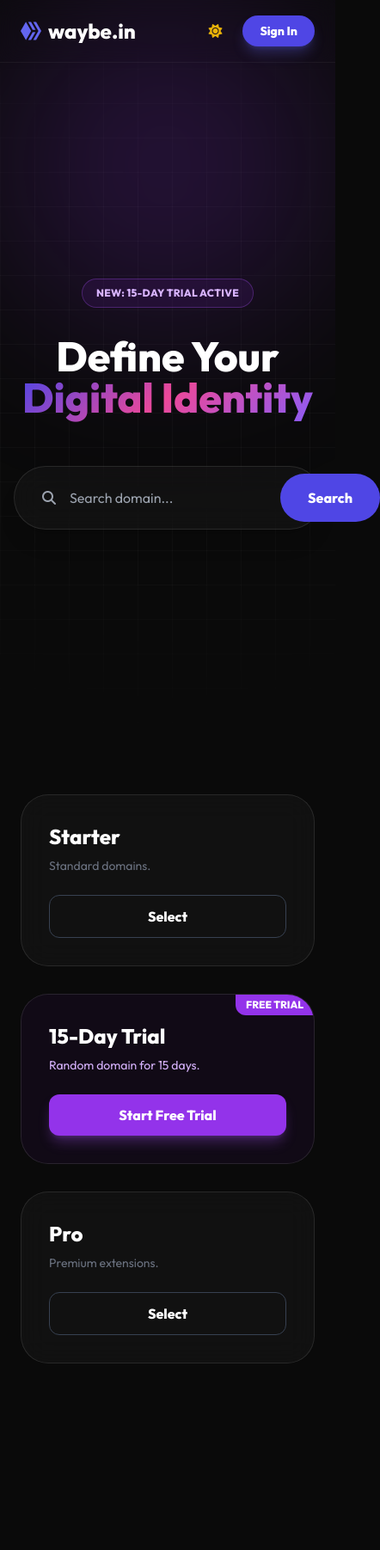
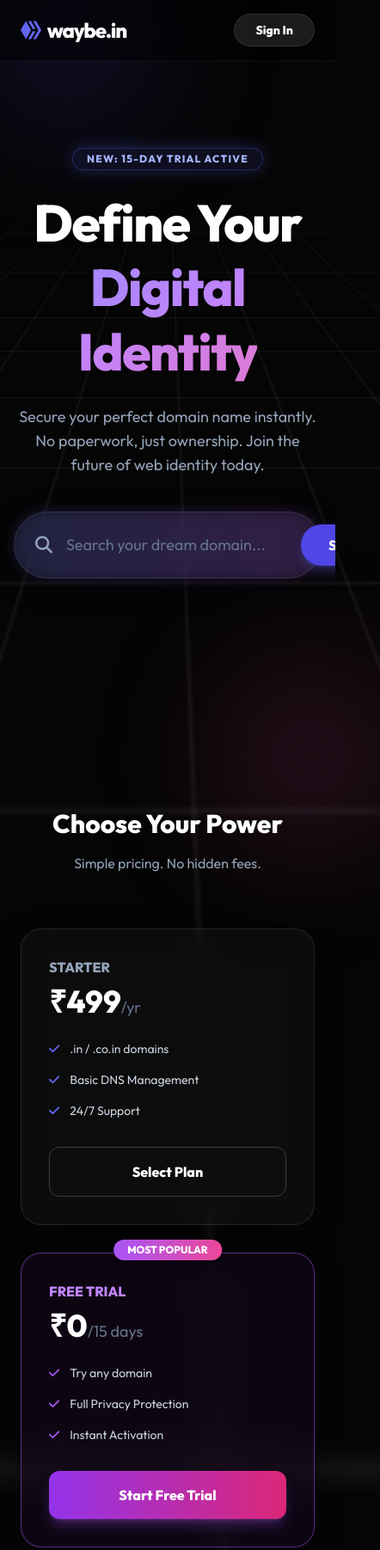
Before and after one commit to rupakpal0511/waybe-app, a website: page public/index.html in a window 390 px wide. Shown: the top 1803 px of the page at 86% size, 442 px wide, since content can reach past the window. Before the commit the page ends 1666 px from the top, so only its background shows below. Drawn offline with nearby package versions, Linux system fonts and the light colour scheme.

Commit message:
Refactor index.html with new styles and animations
Updated HTML structure and styles, added AOS animations, and improved background effects.

```diff
--- a/public/index.html
+++ b/public/index.html
@@ -1,191 +1,268 @@
 <!DOCTYPE html>
-<html lang="en" class="scroll-smooth dark">
+<html lang="en" class="scroll-smooth">
 <head>
     <meta charset="UTF-8">
     <meta name="viewport" content="width=device-width, initial-scale=1.0">
     <title>Waybe.in | Future-Ready Domains</title>
     <script src="https://cdn.tailwindcss.com"></script>
-    <script> tailwind.config = { darkMode: 'class' } </script>
+    <link href="https://unpkg.com/aos@2.3.1/dist/aos.css" rel="stylesheet">
+    <script src="https://unpkg.com/aos@2.3.1/dist/aos.js"></script>
     <link href="https://cdnjs.cloudflare.com/ajax/libs/font-awesome/6.4.0/css/all.min.css" rel="stylesheet">
+
     <style>
         @import url('https://fonts.googleapis.com/css2?family=Outfit:wght@300;400;600;800&display=swap');
-        body { font-family: 'Outfit', sans-serif; transition: background-color 0.5s ease, color 0.5s ease; }
-        .glass { background: rgba(255, 255, 255, 0.7); backdrop-filter: blur(16px); border: 1px solid rgba(0, 0, 0, 0.05); }
-        .dark .glass { background: rgba(255, 255, 255, 0.03); border: 1px solid rgba(255, 255, 255, 0.1); }
-        .gradient-text { background: linear-gradient(135deg, #4f46e5, #ec4899, #8b5cf6); -webkit-background-clip: text; -webkit-text-fill-color: transparent; }
-        .bg-grid { background-image: linear-gradient(rgba(0,0,0,0.05) 1px, transparent 1px), linear-gradient(90deg, rgba(0,0,0,0.05) 1px, transparent 1px); background-size: 40px 40px; mask-image: radial-gradient(circle at center, black 40%, transparent 100%); }
-        .dark .bg-grid { background-image: linear-gradient(rgba(255,255,255,0.05) 1px, transparent 1px), linear-gradient(90deg, rgba(255,255,255,0.05) 1px, transparent 1px); }
-        .tilt-card { transition: transform 0.3s ease; perspective: 1000px; }
-        .tilt-card:hover { transform: translateY(-5px); }
+
+        body {
+            font-family: 'Outfit', sans-serif;
+            background-color: #050505;
+            color: white;
+            overflow-x: hidden;
+        }
+
+        /* --- DYNAMIC BACKGROUND --- */
+        .bg-grid {
+            position: fixed;
+            top: 0; left: 0; width: 100vw; height: 100vh;
+            background-size: 50px 50px;
+            background-image: linear-gradient(to right, rgba(255, 255, 255, 0.05) 1px, transparent 1px),
+                              linear-gradient(to bottom, rgba(255, 255, 255, 0.05) 1px, transparent 1px);
+            z-index: -1;
+            transform: perspective(500px) rotateX(60deg) translateY(-100px) scale(2);
+            animation: gridMove 20s linear infinite;
+        }
+        @keyframes gridMove { from { transform: perspective(500px) rotateX(60deg) translateY(0) scale(2); } to { transform: perspective(500px) rotateX(60deg) translateY(50px) scale(2); } }
+
+        /* Glowing Orbs */
+        .orb {
+            position: fixed;
+            border-radius: 50%;
+            filter: blur(80px);
+            z-index: -2;
+            animation: floatOrb 10s infinite ease-in-out alternate;
+        }
+        .orb-1 { top: -10%; left: -10%; width: 50vw; height: 50vw; background: rgba(79, 70, 229, 0.2); }
+        .orb-2 { bottom: -10%; right: -10%; width: 50vw; height: 50vw; background: rgba(236, 72, 153, 0.2); animation-delay: -5s; }
+
+        @keyframes floatOrb { from { transform: translate(0, 0); } to { transform: translate(30px, 50px); } }
+
+        /* --- GLASS COMPONENTS --- */
+        .glass {
+            background: rgba(255, 255, 255, 0.03);
+            backdrop-filter: blur(20px);
+            border: 1px solid rgba(255, 255, 255, 0.1);
+            box-shadow: 0 8px 32px 0 rgba(0, 0, 0, 0.37);
+        }
+        .glass:hover {
+            border-color: rgba(255, 255, 255, 0.3);
+            background: rgba(255, 255, 255, 0.07);
+        }
+
+        /* Text Gradient */
+        .gradient-text {
+            background: linear-gradient(135deg, #818cf8, #c084fc, #f472b6);
+            -webkit-background-clip: text;
+            -webkit-text-fill-color: transparent;
+            background-size: 200% 200%;
+            animation: gradientFlow 5s ease infinite;
+        }
+        @keyframes gradientFlow { 0% { background-position: 0% 50%; } 50% { background-position: 100% 50%; } 100% { background-position: 0% 50%; } }
+
+        /* Search Bar Glow */
+        .glow-focus:focus-within {
+            box-shadow: 0 0 30px rgba(99, 102, 241, 0.3);
+            border-color: rgba(99, 102, 241, 0.5);
+        }
     </style>
 </head>
-<body class="text-gray-900 bg-gray-50 dark:text-white dark:bg-[#0a0a0a] relative">
+<body class="relative">
 
-    <div class="fixed inset-0 pointer-events-none overflow-hidden">
-        <div class="absolute inset-0 bg-grid opacity-60"></div>
-        <div class="absolute top-0 left-0 w-96 h-96 bg-purple-600/10 dark:bg-purple-600/20 rounded-full blur-[100px]"></div>
-    </div>
+    <div class="bg-grid"></div>
+    <div class="orb orb-1"></div>
+    <div class="orb orb-2"></div>
 
-    <nav class="w-full fixed top-0 z-50 py-4 backdrop-blur-md border-b border-transparent dark:border-white/5">
-        <div class="max-w-7xl mx-auto px-6 flex justify-between items-center">
-            <div class="text-2xl font-extrabold flex items-center">
-                <i class="fa-brands fa-hive text-indigo-600 dark:text-indigo-500 mr-2"></i> waybe.in
+    <nav class="fixed top-0 w-full z-50 border-b border-white/5 bg-black/50 backdrop-blur-md">
+        <div class="max-w-7xl mx-auto px-6 py-4 flex justify-between items-center">
+            <div class="text-2xl font-extrabold flex items-center tracking-tighter">
+                <i class="fa-brands fa-hive text-indigo-500 mr-2"></i> waybe.in
             </div>
-                        <div class="flex items-center space-x-4">
-                <button onclick="toggleTheme()" class="p-2 rounded-full hover:bg-gray-200 dark:hover:bg-white/10 transition">
-                    <i id="themeIcon" class="fa-solid fa-sun text-yellow-500"></i>
-                </button>
-
-                <a href="dashboard.html" class="px-5 py-2 rounded-full bg-indigo-600 text-white font-bold text-sm hover:bg-indigo-500 transition shadow-lg shadow-indigo-500/30">
-                    Sign In
-                </a>
-            </div>
-
+            <a href="dashboard.html" class="px-6 py-2 rounded-full bg-white/10 hover:bg-white/20 border border-white/10 transition font-bold text-sm backdrop-blur-sm">
+                Sign In
+            </a>
         </div>
     </nav>
 
-    <section class="min-h-screen flex flex-col justify-center items-center text-center px-4 pt-24 relative">
-        <span class="inline-flex items-center px-4 py-2 mb-8 rounded-full border border-purple-500/30 bg-purple-100 dark:bg-purple-900/20 text-purple-600 dark:text-purple-300 text-xs font-bold tracking-wide">
-            NEW: 15-DAY TRIAL ACTIVE
-        </span>
-        <h1 class="text-5xl md:text-7xl font-extrabold mb-6 text-gray-900 dark:text-white">
-            Define Your <span class="gradient-text">Digital Identity</span>
+    <section class="min-h-screen flex flex-col justify-center items-center text-center px-4 relative overflow-hidden">
+
+        <div data-aos="fade-down" class="mb-6 px-4 py-1 rounded-full border border-indigo-500/30 bg-indigo-500/10 text-indigo-300 text-xs font-bold uppercase tracking-widest shadow-[0_0_20px_rgba(99,102,241,0.3)]">
+            New: 15-Day Trial Active
+        </div>
+
+        <h1 data-aos="zoom-in" data-aos-delay="200" class="text-6xl md:text-8xl font-extrabold mb-6 tracking-tight leading-tight">
+            Define Your <br> <span class="gradient-text">Digital Identity</span>
         </h1>
 
-        <div class="w-full max-w-2xl mt-8 relative z-20">
-            <div class="glass p-2 rounded-full flex items-center shadow-xl">
-                <div class="pl-6 text-gray-400"><i class="fa-solid fa-magnifying-glass"></i></div>
-                <input type="text" id="domainInput" placeholder="Search domain..." class="flex-grow bg-transparent text-gray-800 dark:text-white px-4 py-4 outline-none font-medium">
-                <button onclick="searchDomain()" class="bg-indigo-600 px-8 py-4 rounded-full text-white font-bold hover:bg-indigo-500 transition">Search</button>
+        <p data-aos="fade-up" data-aos-delay="400" class="text-slate-400 text-lg md:text-xl max-w-2xl mb-10">
+            Secure your perfect domain name instantly. No paperwork, just ownership.
+            Join the future of web identity today.
+        </p>
+
+        <div data-aos="fade-up" data-aos-delay="600" class="w-full max-w-2xl relative group z-10">
+            <div class="absolute inset-0 bg-gradient-to-r from-indigo-500 to-purple-500 rounded-full blur opacity-25 group-hover:opacity-50 transition duration-500"></div>
+            <div class="relative glass rounded-full flex items-center p-2 glow-focus transition-all duration-300">
+                <i class="fa-solid fa-magnifying-glass text-slate-400 ml-4 text-xl"></i>
+                <input type="text" id="domainInput" placeholder="Search your dream domain..." class="flex-grow bg-transparent text-white px-4 py-4 outline-none font-medium placeholder-slate-500 text-lg">
+                <button onclick="searchDomain()" class="bg-indigo-600 hover:bg-indigo-500 text-white px-8 py-3 rounded-full font-bold transition shadow-lg shadow-indigo-500/30">
+                    Search
+                </button>
             </div>
-            <div id="searchResult" class="w-full mt-4 hidden"></div>
         </div>
+
+        <div id="searchResult" class="w-full max-w-2xl mt-6 hidden"></div>
+
     </section>
 
-    <section class="py-20 px-6">
-        <div class="max-w-5xl mx-auto grid grid-cols-1 md:grid-cols-3 gap-8">
-            <div class="tilt-card glass p-8 rounded-[2rem]">
-                <h3 class="text-2xl font-bold mb-2">Starter</h3>
-                <p class="text-gray-500 text-sm mb-6">Standard domains.</p>
-                <button onclick="openModal('Starter')" class="w-full py-3 rounded-xl border border-gray-300 dark:border-gray-700 font-bold hover:bg-gray-100 dark:hover:bg-white/5 transition">Select</button>
+    <section class="py-24 px-6 relative z-10">
+        <div class="max-w-7xl mx-auto">
+            <div class="text-center mb-16" data-aos="fade-up">
+                <h2 class="text-3xl md:text-5xl font-bold mb-4">Choose Your Power</h2>
+                <p class="text-slate-400">Simple pricing. No hidden fees.</p>
             </div>
 
-            <div class="tilt-card glass p-8 rounded-[2rem] border-purple-500/50 bg-purple-50 dark:bg-purple-900/10 relative overflow-hidden">
-                <div class="absolute top-0 right-0 bg-purple-600 text-white text-xs font-bold px-3 py-1 rounded-bl-xl">FREE TRIAL</div>
-                <h3 class="text-2xl font-bold mb-2">15-Day Trial</h3>
-                <p class="text-purple-600 dark:text-purple-300 text-sm mb-6">Random domain for 15 days.</p>
-                <button onclick="openModal('Free Trial')" class="w-full py-3 rounded-xl bg-purple-600 text-white font-bold hover:bg-purple-500 transition shadow-lg shadow-purple-500/30">Start Free Trial</button>
-            </div>
+            <div class="grid grid-cols-1 md:grid-cols-3 gap-8">
+                <div data-aos="fade-right" class="glass p-8 rounded-3xl relative hover:-translate-y-2 transition duration-300">
+                    <div class="text-slate-400 font-bold mb-2">STARTER</div>
+                    <div class="text-4xl font-extrabold mb-6">₹499<span class="text-lg font-normal text-slate-500">/yr</span></div>
+                    <ul class="space-y-4 mb-8 text-slate-300 text-sm">
+                        <li class="flex items-center"><i class="fa-solid fa-check text-indigo-500 mr-3"></i> .in / .co.in domains</li>
+                        <li class="flex items-center"><i class="fa-solid fa-check text-indigo-500 mr-3"></i> Basic DNS Management</li>
+                        <li class="flex items-center"><i class="fa-solid fa-check text-indigo-500 mr-3"></i> 24/7 Support</li>
+                    </ul>
+                    <button onclick="openModal('Starter', 499)" class="w-full py-4 rounded-xl border border-white/20 hover:bg-white/10 font-bold transition">Select Plan</button>
+                </div>
 
-            <div class="tilt-card glass p-8 rounded-[2rem]">
-                <h3 class="text-2xl font-bold mb-2">Pro</h3>
-                <p class="text-gray-500 text-sm mb-6">Premium extensions.</p>
-                <button onclick="openModal('Pro')" class="w-full py-3 rounded-xl border border-gray-300 dark:border-gray-700 font-bold hover:bg-gray-100 dark:hover:bg-white/5 transition">Select</button>
+                <div data-aos="fade-up" class="glass p-8 rounded-3xl relative border-purple-500/50 bg-purple-900/10 hover:-translate-y-2 transition duration-300">
+                    <div class="absolute -top-4 left-1/2 transform -translate-x-1/2 bg-gradient-to-r from-purple-500 to-pink-500 text-white px-4 py-1 rounded-full text-xs font-bold shadow-lg">MOST POPULAR</div>
+                    <div class="text-purple-400 font-bold mb-2">FREE TRIAL</div>
+                    <div class="text-4xl font-extrabold mb-6">₹0<span class="text-lg font-normal text-slate-500">/15 days</span></div>
+                    <ul class="space-y-4 mb-8 text-slate-300 text-sm">
+                        <li class="flex items-center"><i class="fa-solid fa-check text-purple-500 mr-3"></i> Try any domain</li>
+                        <li class="flex items-center"><i class="fa-solid fa-check text-purple-500 mr-3"></i> Full Privacy Protection</li>
+                        <li class="flex items-center"><i class="fa-solid fa-check text-purple-500 mr-3"></i> Instant Activation</li>
+                    </ul>
+                    <button onclick="openModal('15-Day Trial', 0)" class="w-full py-4 rounded-xl bg-gradient-to-r from-purple-600 to-pink-600 hover:opacity-90 font-bold transition shadow-lg shadow-purple-500/30">Start Free Trial</button>
+                </div>
+
+                <div data-aos="fade-left" class="glass p-8 rounded-3xl relative hover:-translate-y-2 transition duration-300">
+                    <div class="text-slate-400 font-bold mb-2">PRO</div>
+                    <div class="text-4xl font-extrabold mb-6">₹999<span class="text-lg font-normal text-slate-500">/yr</span></div>
+                    <ul class="space-y-4 mb-8 text-slate-300 text-sm">
+                        <li class="flex items-center"><i class="fa-solid fa-check text-indigo-500 mr-3"></i> .com / .net / .org</li>
+                        <li class="flex items-center"><i class="fa-solid fa-check text-indigo-500 mr-3"></i> Premium SSL included</li>
+                        <li class="flex items-center"><i class="fa-solid fa-check text-indigo-500 mr-3"></i> Priority Support</li>
+                    </ul>
+                    <button onclick="openModal('Pro', 999)" class="w-full py-4 rounded-xl border border-white/20 hover:bg-white/10 font-bold transition">Select Plan</button>
+                </div>
             </div>
         </div>
     </section>
 
-    <div id="signupModal" class="fixed inset-0 z-50 hidden flex items-center justify-center bg-black/80 backdrop-blur-sm px-4">
-        <div class="bg-white dark:bg-gray-900 p-8 rounded-3xl w-full max-w-md relative border border-white/10 shadow-2xl">
-            <button onclick="closeModal()" class="absolute top-4 right-4 text-gray-500 hover:text-white"><i class="fa-solid fa-xmark text-xl"></i></button>
+    <div id="signupModal" class="fixed inset-0 z-50 hidden flex items-center justify-center bg-black/90 backdrop-blur-sm px-4">
+        <div class="glass p-8 rounded-3xl w-full max-w-md relative animate-[fadeIn_0.3s_ease-out]">
+            <button onclick="document.getElementById('signupModal').classList.add('hidden')" class="absolute top-4 right-4 text-slate-500 hover:text-white transition"><i class="fa-solid fa-xmark text-xl"></i></button>
 
-            <h2 class="text-2xl font-bold mb-2 text-gray-900 dark:text-white">Claim Your Domain</h2>
-            <p class="text-sm text-gray-500 mb-6">Enter your email to activate the <span id="planName" class="text-purple-500 font-bold"></span>.</p>
+            <h2 class="text-2xl font-bold mb-2 text-white">Complete Setup</h2>
+            <p class="text-sm text-slate-400 mb-6">Create your account to activate <span id="planName" class="text-indigo-400 font-bold"></span>.</p>
 
-            <input type="email" id="userEmail" placeholder="Enter your email" class="w-full bg-gray-50 dark:bg-gray-800 border border-gray-200 dark:border-gray-700 rounded-xl px-4 py-3 mb-4 text-gray-900 dark:text-white outline-none focus:border-indigo-500 transition">
+            <div class="space-y-4">
+                <input type="email" id="userEmail" placeholder="Email Address" class="w-full bg-black/50 border border-white/10 rounded-xl px-4 py-4 text-white outline-none focus:border-indigo-500 transition">
+                <input type="password" id="userPassword" placeholder="Create Password" class="w-full bg-black/50 border border-white/10 rounded-xl px-4 py-4 text-white outline-none focus:border-indigo-500 transition">
+            </div>
 
-            <button onclick="registerUser()" id="submitBtn" class="w-full bg-indigo-600 hover:bg-indigo-500 text-white font-bold py-3 rounded-xl transition shadow-lg">
-                Activate Now
+            <button onclick="processPayment()" id="submitBtn" class="w-full mt-6 bg-indigo-600 hover:bg-indigo-500 text-white font-bold py-4 rounded-xl transition shadow-lg shadow-indigo-500/30">
+                Proceed
             </button>
             <p id="msg" class="text-center mt-4 text-sm font-medium"></p>
         </div>
     </div>
 
     <script>
-        // 1. Theme Logic
-        const html = document.documentElement;
-        if (localStorage.theme === 'dark' || (!('theme' in localStorage) && window.matchMedia('(prefers-color-scheme: dark)').matches)) html.classList.add('dark');
-        function toggleTheme() {
-            html.classList.toggle('dark');
-            localStorage.theme = html.classList.contains('dark') ? 'dark' : 'light';
+        // Initialize Animations
+        AOS.init({ duration: 1000, once: true });
+
+        // --- PAYMENT & LOGIC (Kept same as before) ---
+        let selectedPlan = "";
+        let selectedAmount = 0;
+
+        function openModal(plan, amount) {
+            selectedPlan = plan;
+            selectedAmount = amount;
+            document.getElementById('planName').innerText = plan;
+            document.getElementById('submitBtn').innerText = amount > 0 ? `Pay ₹${amount} & Register` : "Activate Free Trial";
+            document.getElementById('signupModal').classList.remove('hidden');
         }
 
-        // 2. Modal Logic
-        let selectedPlan = "";
-        function openModal(plan) {
-            selectedPlan = plan;
-            document.getElementById('planName').innerText = plan;
-            document.getElementById('signupModal').classList.remove('hidden');
-        }
-        function closeModal() {
-            document.getElementById('signupModal').classList.add('hidden');
-            document.getElementById('msg').innerText = "";
+        function processPayment() {
+            const email = document.getElementById('userEmail').value;
+            const password = document.getElementById('userPassword').value;
+
+            if (!email.includes('@')) { alert("Enter valid email"); return; }
+            if (password.length < 4) { alert("Password must be at least 4 chars"); return; }
+
+            // Simulate Payment Success
+            if (selectedAmount > 0) {
+                const fakeID = "pay_test_" + Math.floor(Math.random() * 1000000);
+                alert(`✅ Payment Simulated!\nPayment ID: ${fakeID}`);
+            }
+
+            saveUserToDB(email, password, selectedPlan);
         }
 
-        // 3. DATABASE CONNECTION (The Magic)
-        async function registerUser() {
-            const email = document.getElementById('userEmail').value;
+        async function saveUserToDB(email, password, plan) {
             const btn = document.getElementById('submitBtn');
             const msg = document.getElementById('msg');
-
-            if (!email.includes('@')) { msg.innerText = "Please enter a valid email."; msg.className="text-red-500 text-center mt-4 text-sm"; return; }
-
-            btn.innerHTML = '<i class="fa-solid fa-circle-notch fa-spin"></i> Processing...';
+            btn.innerHTML = '<i class="fa-solid fa-spinner fa-spin"></i> Processing...';
 
             try {
-                // Send data to YOUR server (server.js)
+                const revenue = plan.includes('Trial') ? 0 : (plan.includes('Pro') ? 999 : 499);
                 const response = await fetch('/api/signup', {
                     method: 'POST',
                     headers: { 'Content-Type': 'application/json' },
                     body: JSON.stringify({
                         email: email,
-                        plan: selectedPlan,
-                        domain: "Random-Trial-" + Math.floor(Math.random()*1000)
+                        password: password,
+                        plan: plan,
+                        domain: "User-Domain-" + Math.floor(Math.random()*1000),
+                        revenue: revenue
                     })
                 });
 
-                const data = await response.json();
+                msg.innerText = "🚀 Redirecting to Dashboard...";
+                msg.className = "text-green-400 text-center mt-4 text-sm font-bold";
+                setTimeout(() => window.location.href = "dashboard.html", 1500);
 
-                if (data.success) {
-                    msg.innerText = "🎉 Success! Check your inbox.";
-                    msg.className = "text-green-500 text-center mt-4 text-sm";
-                    btn.innerText = "Registered!";
-                    setTimeout(closeModal, 2000);
-                } else {
-                    msg.innerText = "Error: " + data.message;
-                    msg.className = "text-red-500 text-center mt-4 text-sm";
-                    btn.innerText = "Try Again";
-                }
-            } catch (err) {
-                console.error(err);
-                msg.innerText = "Server Error. Try again later.";
-                btn.innerText = "Try Again";
-            }
+            } catch (err) { console.error(err); }
         }
 
-        // 4. Search Logic
         async function searchDomain() {
             const domain = document.getElementById('domainInput').value;
             const result = document.getElementById('searchResult');
             if(domain.length < 3) return;
 
-            result.innerHTML = '<div class="text-center text-gray-500"><i class="fa-solid fa-circle-notch fa-spin"></i> Checking availability...</div>';
+            result.innerHTML = '<div class="text-center text-slate-500 animate-pulse">Scanning Global Database...</div>';
             result.classList.remove('hidden');
 
-            try {
-                const res = await fetch('/api/search-domain', {
-                    method: 'POST',
-                    headers: { 'Content-Type': 'application/json' },
-                    body: JSON.stringify({ domain })
-                });
-                const data = await res.json();
-
-                if (data.available) {
-                    result.innerHTML = `<div class="bg-green-500/10 border border-green-500/50 p-4 rounded-xl flex justify-between items-center"><span class="text-green-600 font-bold">${data.domain} is available!</span> <button class="bg-green-600 text-white px-4 py-1 rounded-lg text-sm" onclick="openModal('Buy ${data.domain}')">Buy</button></div>`;
-                } else {
-                    result.innerHTML = `<div class="bg-red-500/10 border border-red-500/50 p-4 rounded-xl text-red-600 font-bold">${data.domain} is taken.</div>`;
-                }
-            } catch (e) { result.innerHTML = "Error connecting to server."; }
+            setTimeout(() => {
+                result.innerHTML = `
+                    <div class="glass p-4 rounded-2xl flex justify-between items-center animate-[fadeIn_0.5s_ease-out]">
+                        <div class="flex items-center">
+                            <div class="bg-green-500/20 text-green-400 p-2 rounded-lg mr-3"><i class="fa-solid fa-check"></i></div>
+                            <span class="text-white font-bold text-lg">${domain}</span>
+                        </div>
+                        <button class="bg-white text-black px-6 py-2 rounded-lg text-sm font-bold hover:bg-slate-200 transition" onclick="openModal('Buy ${domain}', 499)">
+                            Buy Now
+                        </button>
+                    </div>`;
+            }, 800);
         }
     </script>
 </body>
```
